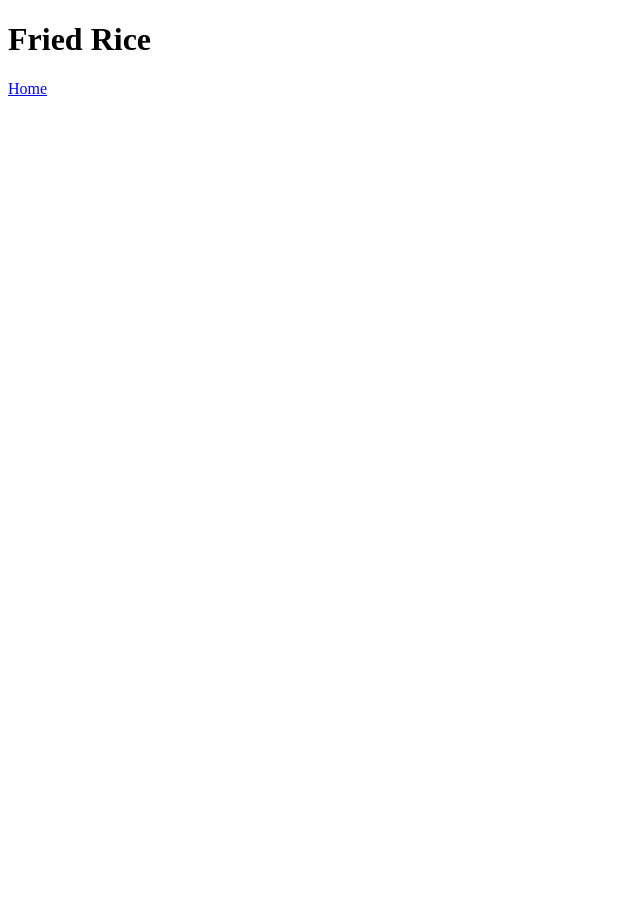
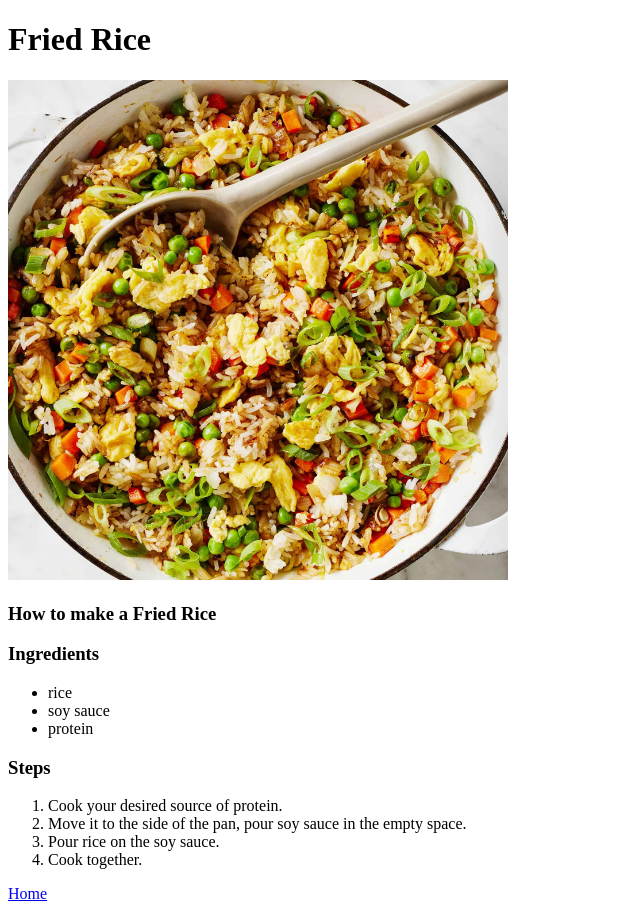
Before and after one commit to nivad320-lgtm/odin-recipes, a plain HTML site: page recipes/fried_rice.html in a window 1280 px wide. Shown: the whole page, without its empty margins (0-640 px from the left). Before the commit the page ends 800 px from the top, so only its background shows below. Drawn offline with Linux system fonts and the light colour scheme.

Commit message:
Add fried rice recipe

```diff
--- a/recipes/fried_rice.html
+++ b/recipes/fried_rice.html
@@ -7,6 +7,21 @@
 </head>
 <body>
     <h1>Fried Rice</h1>
+    <img src="../img/fried-rice.jpg" alt="image of a fried rice" height="500">
+    <h3>How to make a Fried Rice</h3>
+    <h3>Ingredients</h3>
+    <ul>
+        <li>rice</li>
+        <li>soy sauce</li>
+        <li>protein</li>
+    </ul>
+    <h3>Steps</h3>
+    <ol>
+        <li>Cook your desired source of protein.</li>
+        <li>Move it to the side of the pan, pour soy sauce in the empty space.</li>
+        <li>Pour rice on the soy sauce.</li>
+        <li>Cook together.</li>
+    </ol>
     <p><a href="../index.html">Home</a></p>
 </body>
 </html>
```
Also changed, not shown: img/fried-rice.jpg (added).
